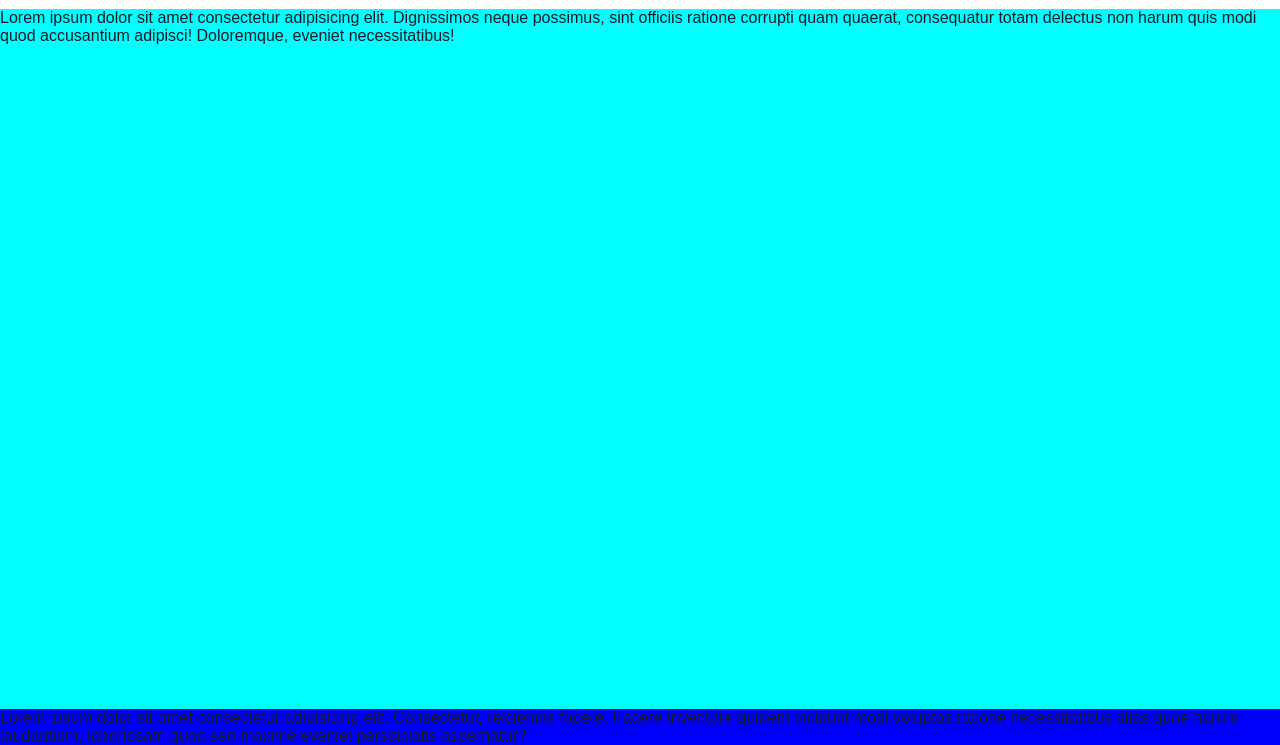
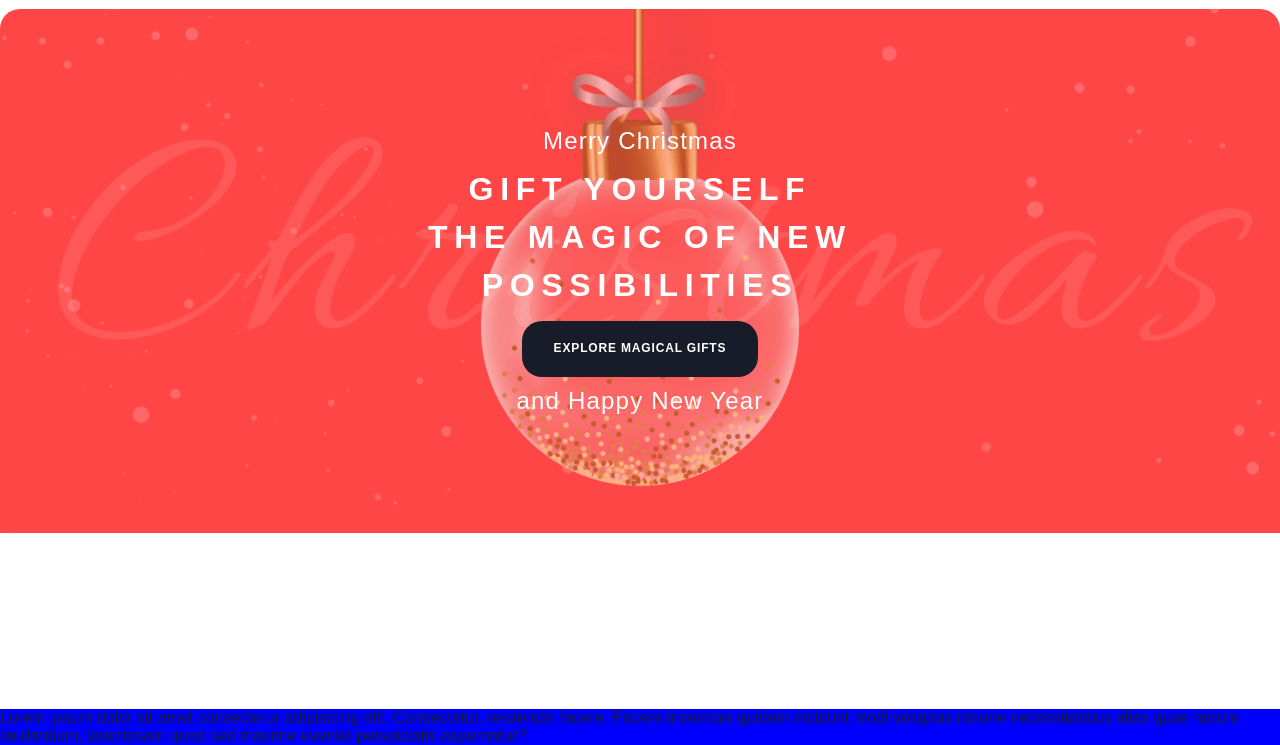
Before and after one commit to SquallerQ/rss-christmas-shop, a plain HTML site: page christmas-shop/pages/main/index.html in a window 1280 px wide. Shown: the part 55-800 px from the top of the page. Drawn offline with Linux system fonts and the light colour scheme; files whose address does not match are found by name.

Commit message:
feat: add hero section on home page

```diff
--- a/christmas-shop/pages/main/index.html
+++ b/christmas-shop/pages/main/index.html
@@ -6,6 +6,7 @@
   <meta http-equiv="X-UA-Compatible" content="IE=edge" />
   <meta name="viewport" content="width=device-width, initial-scale=1.0" />
   <title>Christmas shop</title>
+  <link rel="shortcut icon" href="../../assets/favicon.ico" />
 
 
   <link rel="stylesheet" href="style.css">
@@ -48,7 +49,16 @@
   </header>
 
   <main>
-    Lorem ipsum dolor sit amet consectetur adipisicing elit. Dignissimos neque possimus, sint officiis ratione corrupti quam quaerat, consequatur totam delectus non harum quis modi quod accusantium adipisci! Doloremque, eveniet necessitatibus!
+    <section class="hero">
+      <div class="hero__content">
+        <p class="hero__content-text">Merry Christmas</p>
+        <h1 class="hero__content-title">Gift yourself the magic of new possibilities</h1>
+        <a href="../gifts/index.html" class="hero__content-link">Explore Magical Gifts</a>
+        <p class="hero__content-text">and Happy New Year</p>
+      </div>
+
+    </section>
+
   </main>
   <footer>
     Lorem ipsum dolor sit amet consectetur adipisicing elit. Consectetur, reiciendis facere. Facere inventore quidem incidunt modi voluptas ratione necessitatibus alias quae harum laudantium, laboriosam quod sed maxime eveniet perspiciatis aspernatur?
--- a/christmas-shop/pages/main/style.css
+++ b/christmas-shop/pages/main/style.css
@@ -92,6 +92,7 @@ main {
 body {
   font-family: 'Montserrat', sans-serif;
   color: #181c29;
+  background-color: #fff;
 }
 
 /* header styles */
@@ -113,7 +114,6 @@ body {
   font-size: 12px;
   font-weight: 600;
 
-  /* line-height: 16px; */
   line-height: 130%;
   letter-spacing: 0.05em;
   text-transform: uppercase;
@@ -128,7 +128,6 @@ body {
   font-weight: 600;
   font-size: 12px;
 
-  /* line-height: 16px; */
   line-height: 130%;
   letter-spacing: 0.05em;
   text-transform: uppercase;
@@ -148,12 +147,71 @@ body {
   border-radius: 12px;
   transition: all .3s ease;
 }
+/* hero styles */
+.hero {
+  background: url('../../assets/images/bg-ball.png'), url('../../assets/images/bg-snow.png');
+  background-color: #ff4646;
+  background-position: center center;
+  background-size: cover;
+  display: flex;
+  flex-direction: column;
+  justify-content: center;
+  align-items: center;
+  border-radius: 20px 20px 0 0;
+}
+.hero__content {
+  max-width: 426px;
+  margin: 60px 0;
+  padding: 60px 0;
+  display: flex;
+  flex-direction: column;
+  align-items: center;
+  gap: 12px;
 
+}
+.hero__content-text {
+  font-family: "Allura-Regular", sans-serif;
+  font-weight: 400;
+  font-size: 24px;
 
+  line-height: 100%;
+  letter-spacing: 0.05em;
+  color: #fff;
+}
+.hero__content-title {
+  font-family: "Montserrat", sans-serif;
+  font-weight: 600;
+  font-size: 32px;
 
-main {
-  background-color: aqua;
+  line-height: 150%;
+  letter-spacing: 0.21em;
+  text-transform: uppercase;
+  text-align: center;
+  color: #fff;
 }
+.hero__content-link {
+  padding: 20px 32px;
+  font-family: "Montserrat", sans-serif;
+  font-weight: 600;
+  font-size: 12px;
+
+  line-height: 130%;
+  letter-spacing: 0.07em;
+  text-transform: uppercase;
+  text-align: center;
+  color: #fff;
+  background-color: #181c29;
+  border-radius: 20px;
+  border: none;
+  transition: all .3s ease;
+}
+.hero__content-link:hover {
+  cursor: pointer;
+  color: #181c29;
+  background-color: #fff;
+  transition: all .3s ease;
+}
+
 footer {
   background-color: blue;
 }
```
Also changed, not shown: christmas-shop/assets/favicon.ico (added), christmas-shop/assets/images/bg-ball.png (added), christmas-shop/assets/images/bg-snow.png (added).
